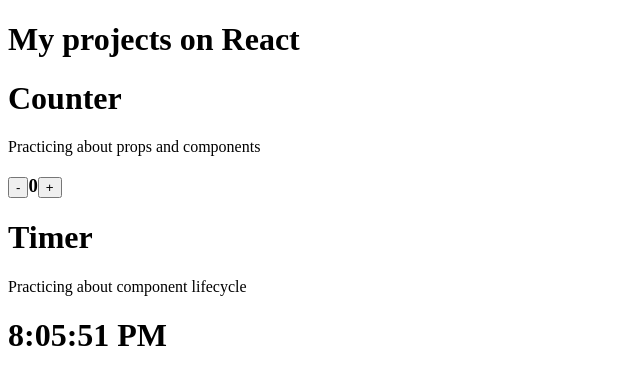
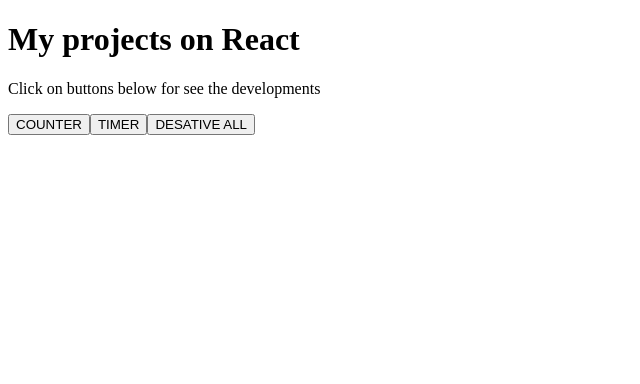
Before and after one commit to tuliohds/learningReact, a React (Create React App) app in the folder first_app/: page / in a window 1280 px wide. Shown: the top 384 px of the page, without its empty margins (0-640 px from the left). Built offline with nearby package versions, Linux system fonts and the light colour scheme.

Commit message:
feat: using conditional rendering

```diff
--- a/first_app/src/App.js
+++ b/first_app/src/App.js
@@ -1,16 +1,55 @@
 import React, { Component } from 'react';
-import Counter from './componentLifeCycle/Counter';
-import Timer from './Timer';
+import Counter from './components/lifeCycle/Counter';
+import Timer from './components/Timer';
 
 class App extends Component {
+
+  constructor(props) {
+    super(props);
+    this.state = {
+      counterActivated: false,
+      timerActivated: false,
+    };
+
+    this.activeCounter = this.activeCounter.bind(this);
+    this.activeTimer = this.activeTimer.bind(this);
+    this.desativeAll = this.desativeAll.bind(this);
+  }
+
+  activeCounter(){
+    let state = this.state;
+    state.counterActivated = true;
+    this.setState(state);
+  }
+
+  activeTimer(){
+    let state = this.state;
+    state.timerActivated = true;
+    this.setState(state);
+  }
+
+  desativeAll(){
+    let state = this.state;
+    state.counterActivated = false;
+    state.timerActivated = false;
+    this.setState(state);
+  }
 
   render(){
     return(
       <div>
         <h1>My projects on React</h1>
+        <p>Click on buttons below for see the developments</p>
         <div>
-          <Counter />
-          <Timer />
+          <button onClick={this.activeCounter}> COUNTER </button>
+          <button onClick={this.activeTimer}> TIMER </button>
+          <button onClick={this.desativeAll}> DESATIVE ALL </button>
+          {
+            this.state.counterActivated === true && <Counter />
+          }
+          {
+            this.state.timerActivated === true && <Timer />
+          }
         </div>
       </div>
     );
```
Also changed, not shown: first_app/src/components/Timer.js (renamed from first_app/src/Timer.js), first_app/src/components/lifeCycle/Counter.js (renamed from first_app/src/componentLifeCycle/Counter.js), first_app/src/components/lifeCycle/README.md (renamed from first_app/src/componentLifeCycle/README.md).
